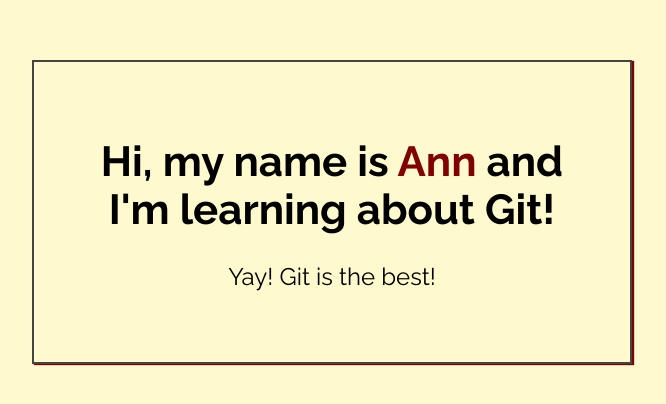
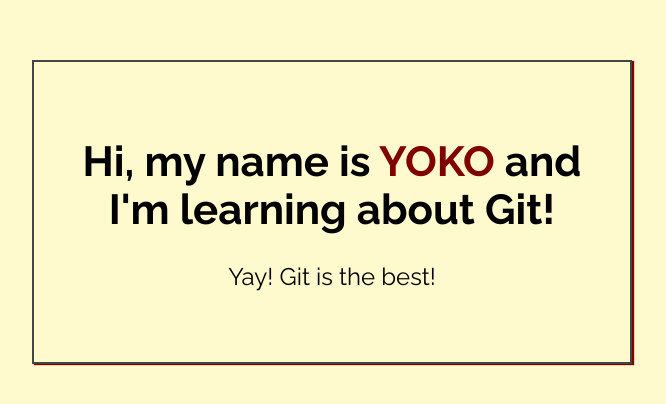
Before and after one commit to Yoko-Sc/ysys, a plain HTML site: page index.html in a window 1280 px wide. Shown: the part 188-592 px from the top of the page, without its empty margins (308-974 px from the left). Drawn offline with Linux system fonts and the light colour scheme.

Commit message:
changed name

```diff
--- a/index.html
+++ b/index.html
@@ -14,7 +14,7 @@
 <body>
 
     <div class="greeting">
-        <h1>Hi, my name is <span class="highlight">Ann</span> and I'm learning about Git! </h1>
+        <h1>Hi, my name is <span class="highlight">YOKO</span> and I'm learning about Git! </h1>
 
         <p>Yay! Git is the best!</p>
     </div>
```
